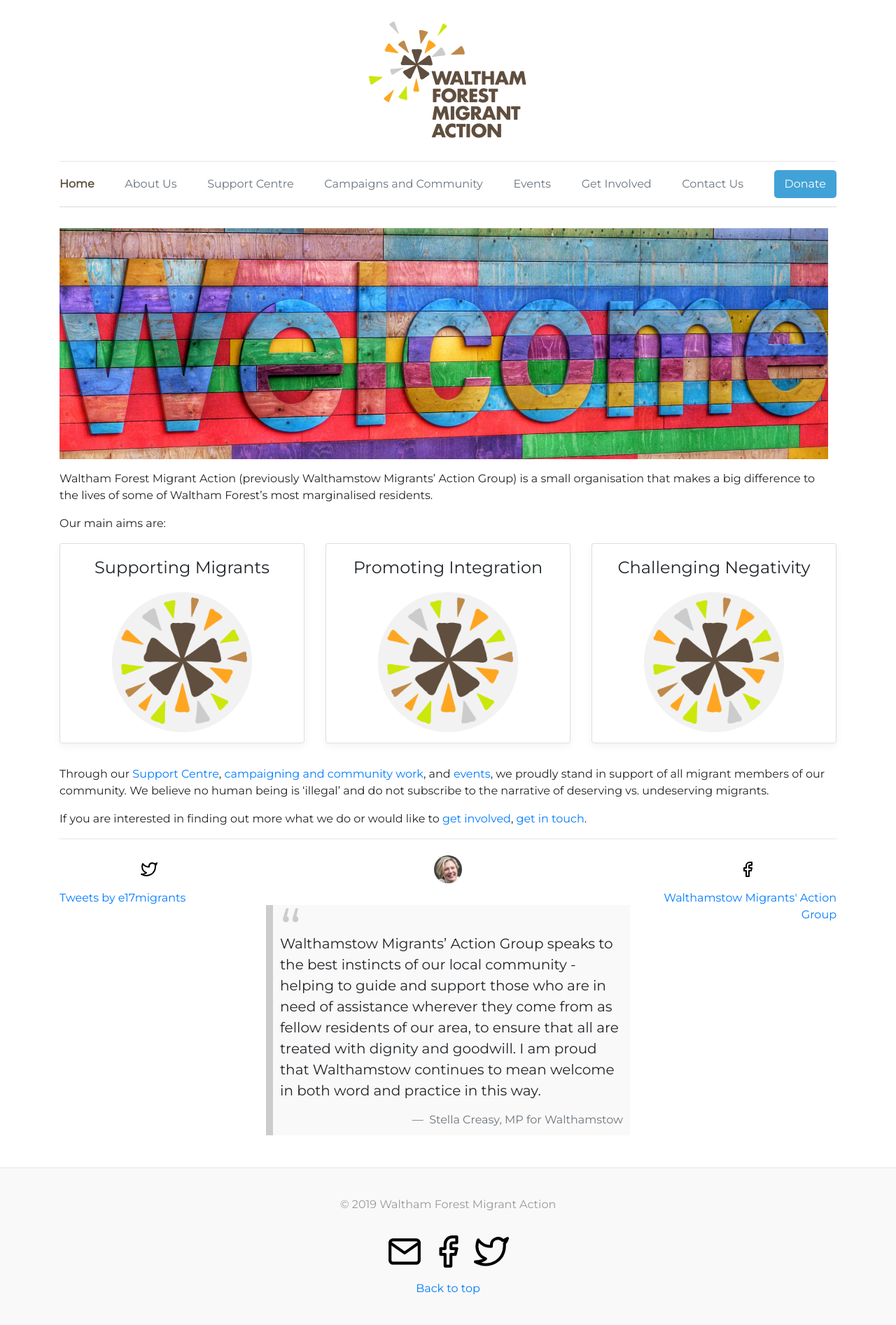
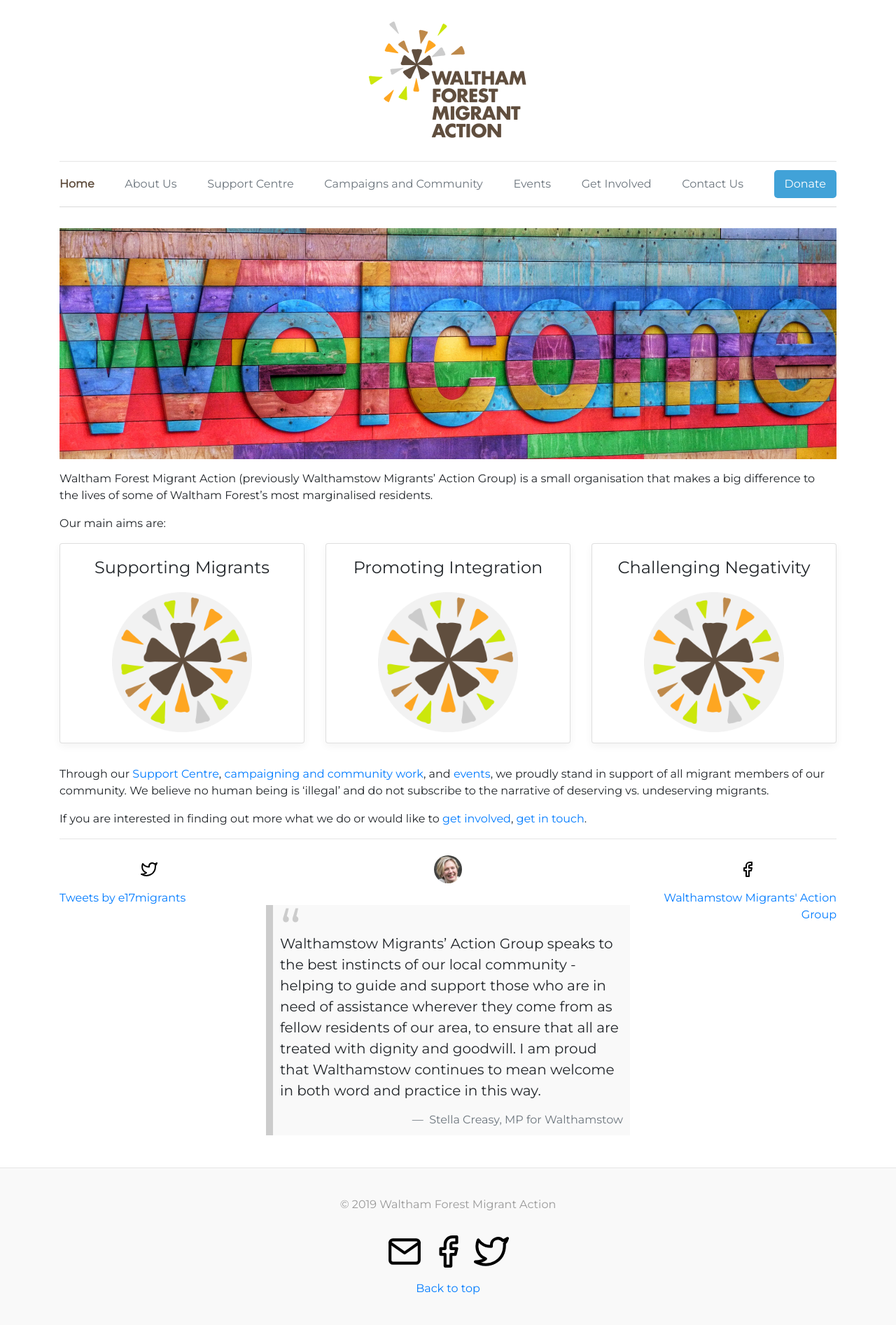
Before and after one commit to wfmigrantaction/wfmigrantaction.github.io, a Jekyll site: the page built from index.md, in a window 1280 px wide. Shown: the whole page at 70% size. Built offline with Jekyll 4.4.1, drawn with Linux system fonts in a browser that asks for light colours; comment, search, counter and statistics services are not loaded.

Commit message:
image width fix

```diff
--- a/index.md
+++ b/index.md
@@ -3,7 +3,7 @@
 title: Home
 ---
 
-<img src="/img/welcome.jpeg" style="max-width: 100%; max-height: 330px;" />
+<img src="/img/welcome.jpeg" style="width: 100%; max-height: 330px;" />
 
 Waltham Forest Migrant Action (previously Walthamstow Migrants' Action Group) is a small organisation that makes a big difference to the lives of some of Waltham Forest’s most marginalised residents.
 
```
